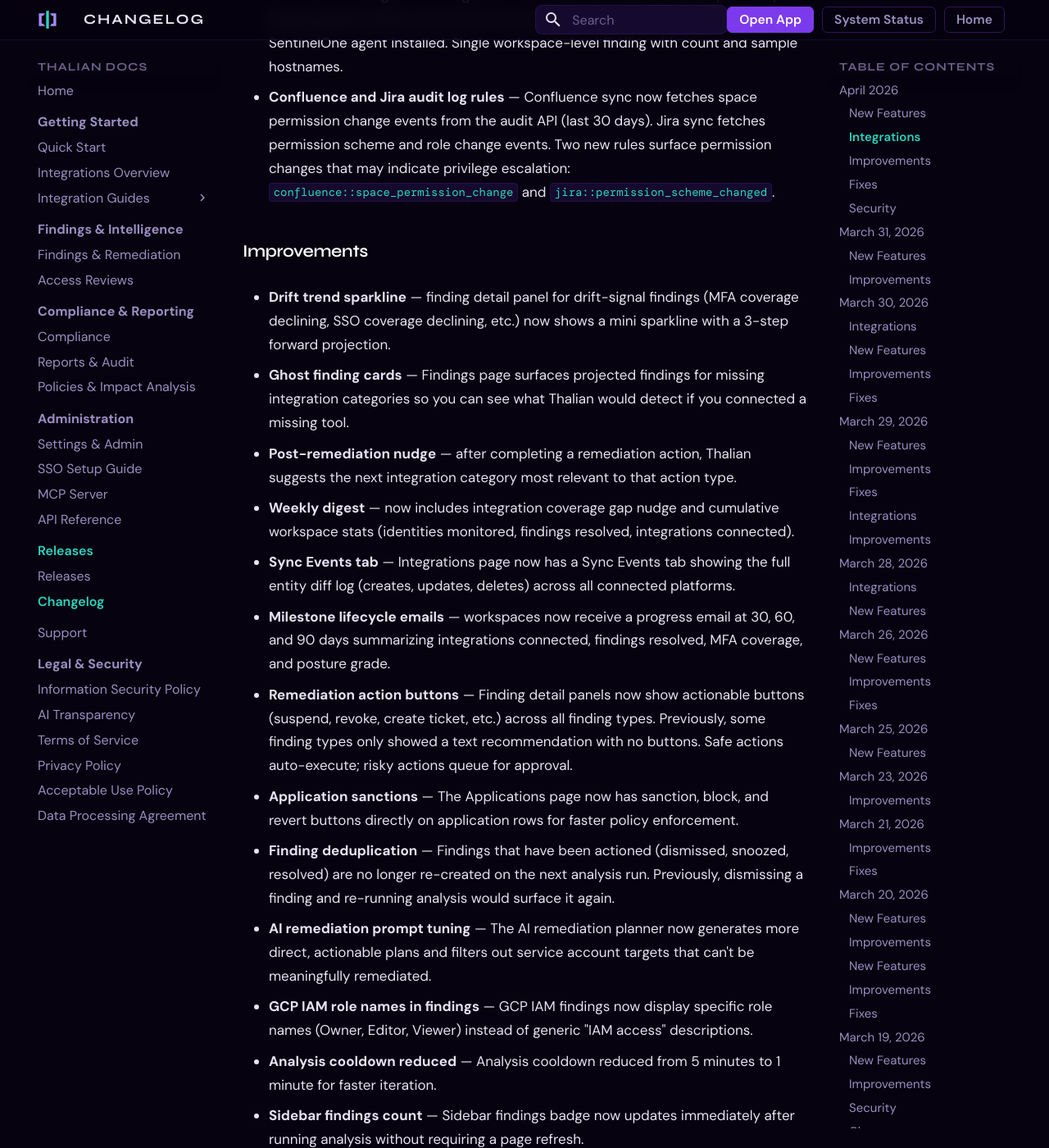
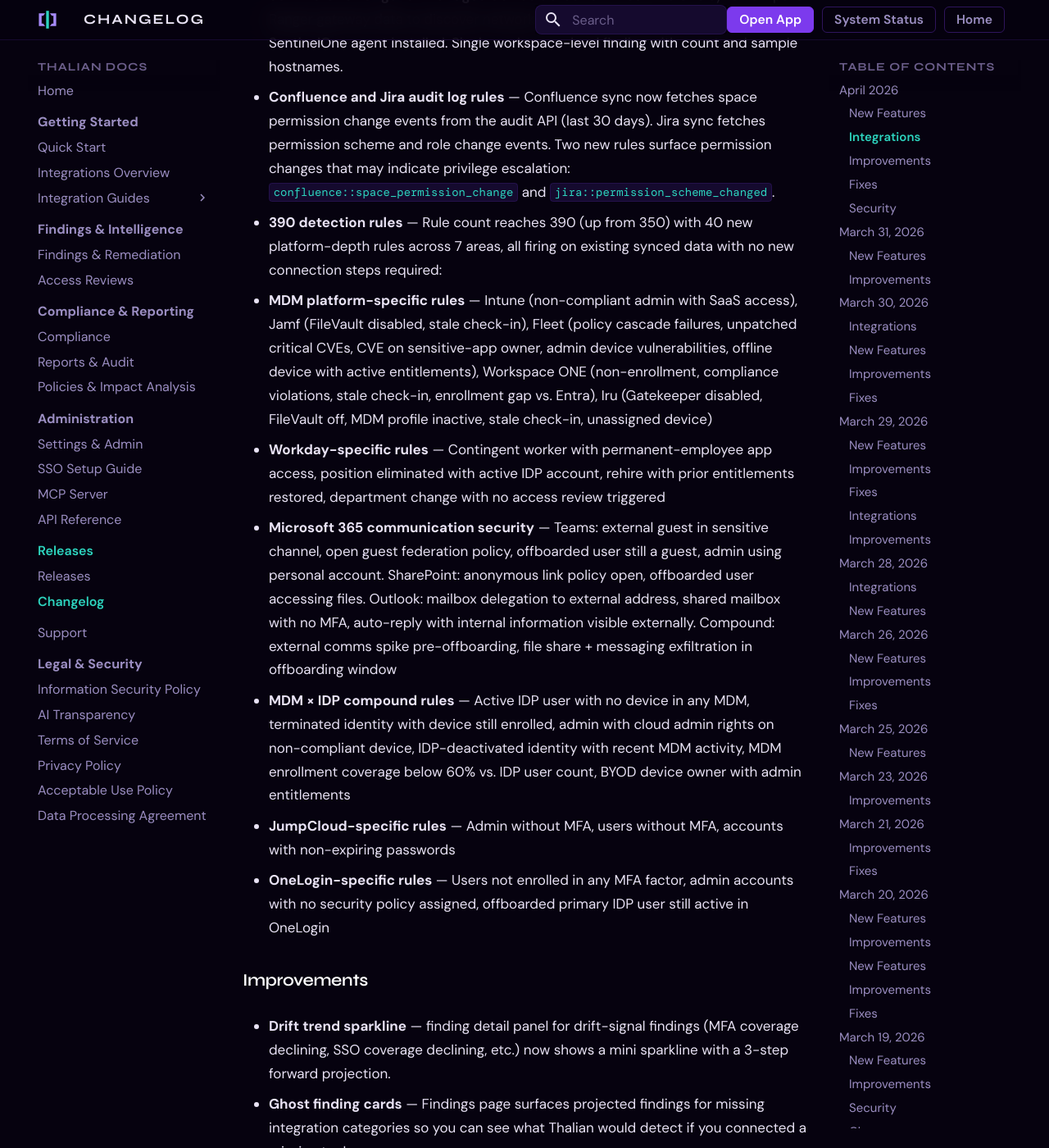
Before and after one commit to tori-mf13/thalian-docs, an MkDocs documentation site: the page built from docs/changelog.md, in a window 1280 px wide and 1400 px high, scrolled down 4530 px. Shown: the whole window at 82% size. Built offline with MkDocs 1.6.1 and Material for MkDocs 9.7.7, drawn with Linux system fonts in a browser that asks for light colours.

Commit message:
docs: add April 2026 Phase 1 detection depth entry (390 rules)
40 new platform-specific rules: Intune, Jamf, Fleet, Workspace ONE, Iru,
Workday, Teams/SharePoint/Outlook, MDM×IDP compound, JumpCloud, OneLogin.

Co-Authored-By: Claude Sonnet 4.6 <noreply@anthropic.com>

```diff
--- a/docs/changelog.md
+++ b/docs/changelog.md
@@ -73,6 +73,14 @@ Notable changes, new features, and fixes for the Thalian platform.
 - **SentinelOne Ranger unmanaged device detection** — SentinelOne sync now pulls Ranger gateway data to discover network-connected devices without a SentinelOne agent installed. Single workspace-level finding with count and sample hostnames.
 
 - **Confluence and Jira audit log rules** — Confluence sync now fetches space permission change events from the audit API (last 30 days). Jira sync fetches permission scheme and role change events. Two new rules surface permission changes that may indicate privilege escalation: `confluence::space_permission_change` and `jira::permission_scheme_changed`.
+
+- **390 detection rules** — Rule count reaches 390 (up from 350) with 40 new platform-depth rules across 7 areas, all firing on existing synced data with no new connection steps required:
+  - **MDM platform-specific rules** — Intune (non-compliant admin with SaaS access), Jamf (FileVault disabled, stale check-in), Fleet (policy cascade failures, unpatched critical CVEs, CVE on sensitive-app owner, admin device vulnerabilities, offline device with active entitlements), Workspace ONE (non-enrollment, compliance violations, stale check-in, enrollment gap vs. Entra), Iru (Gatekeeper disabled, FileVault off, MDM profile inactive, stale check-in, unassigned device)
+  - **Workday-specific rules** — Contingent worker with permanent-employee app access, position eliminated with active IDP account, rehire with prior entitlements restored, department change with no access review triggered
+  - **Microsoft 365 communication security** — Teams: external guest in sensitive channel, open guest federation policy, offboarded user still a guest, admin using personal account. SharePoint: anonymous link policy open, offboarded user accessing files. Outlook: mailbox delegation to external address, shared mailbox with no MFA, auto-reply with internal information visible externally. Compound: external comms spike pre-offboarding, file share + messaging exfiltration in offboarding window
+  - **MDM × IDP compound rules** — Active IDP user with no device in any MDM, terminated identity with device still enrolled, admin with cloud admin rights on non-compliant device, IDP-deactivated identity with recent MDM activity, MDM enrollment coverage below 60% vs. IDP user count, BYOD device owner with admin entitlements
+  - **JumpCloud-specific rules** — Admin without MFA, users without MFA, accounts with non-expiring passwords
+  - **OneLogin-specific rules** — Users not enrolled in any MFA factor, admin accounts with no security policy assigned, offboarded primary IDP user still active in OneLogin
 
 ### Improvements
 
```
